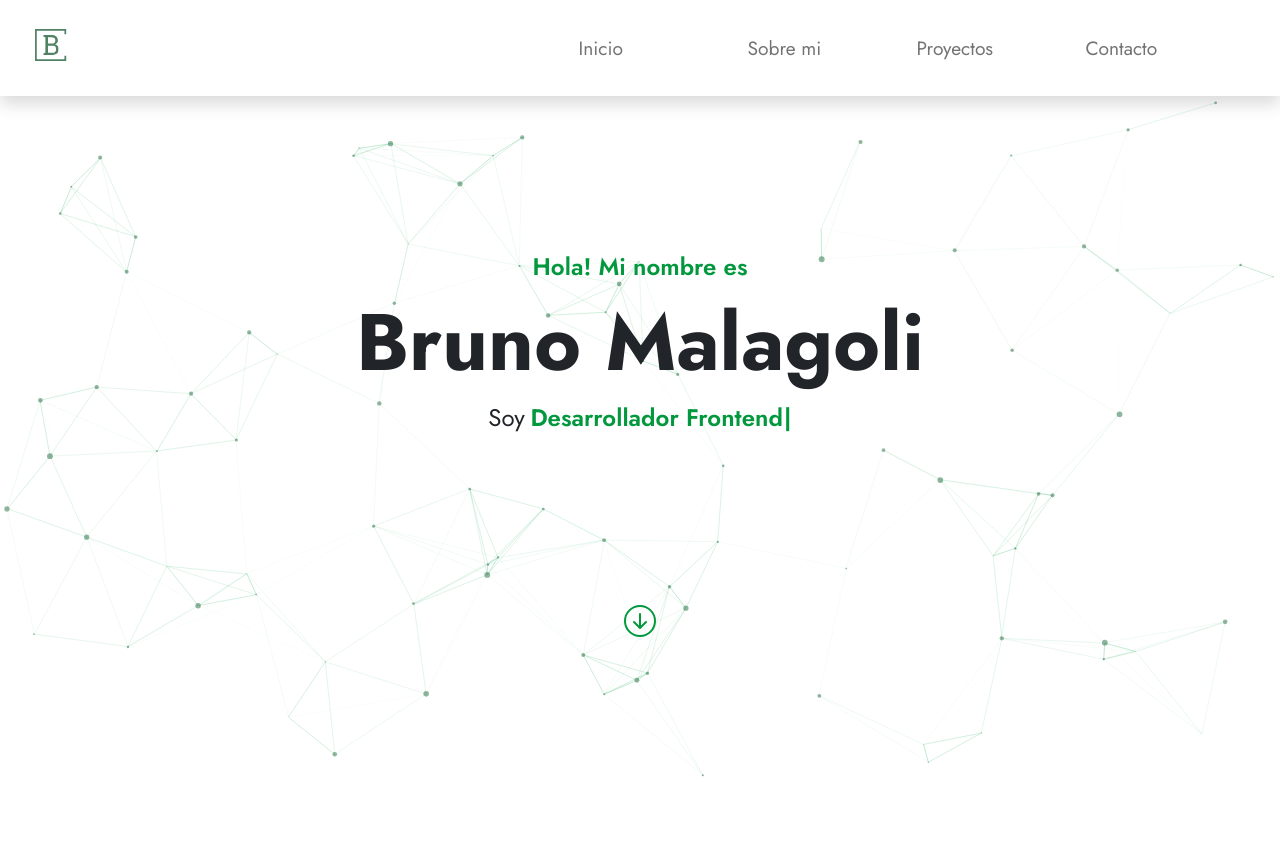
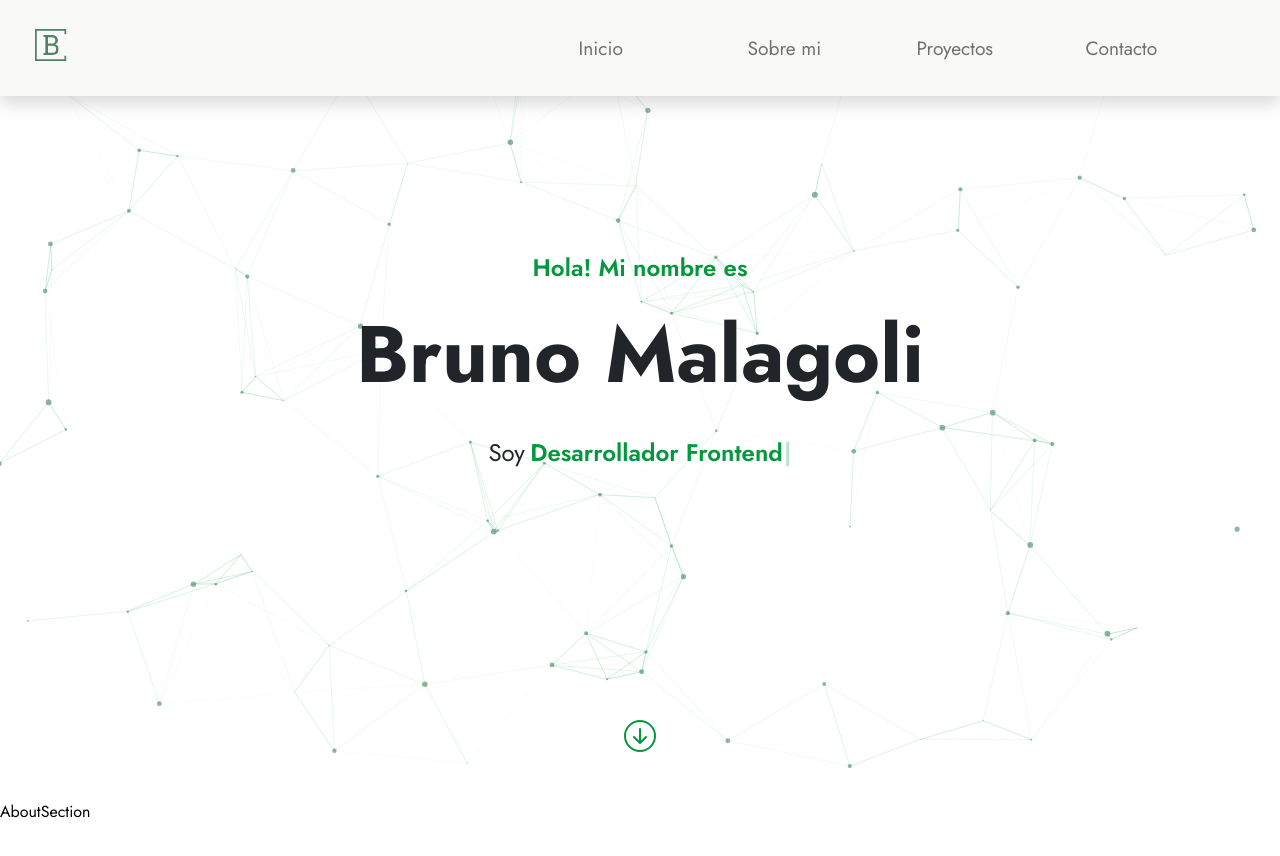
Before and after one commit to BrunoMalagoli/bmalagoli-portfolio, a React (Vite) app: page / in a window 1280 px wide. Shown: the top 856 px of the page. Before the commit the page ends 800 px from the top, so only its background shows below. Built offline with nearby package versions, Linux system fonts and the light colour scheme.

Commit message:
Styles fixing on Hero and AboutSection component creation (no content)

```diff
--- a/src/App.tsx
+++ b/src/App.tsx
@@ -1,4 +1,5 @@
 import "./App.css";
+import AboutSection from "./components/AboutSection";
 import Hero from "./components/Hero";
 import NavBar from "./components/NavBar";
 
@@ -7,6 +8,7 @@ function App() {
     <>
       <NavBar />
       <Hero />
+      <AboutSection />
     </>
   );
 }
--- /dev/null
+++ b/src/components/AboutSection/index.tsx
@@ -0,0 +1,11 @@
+import AboutSectionStyles from "./styles/index.module.css";
+
+const AboutSection = () => {
+  return (
+    <section className={AboutSectionStyles.about_container}>
+      AboutSection
+    </section>
+  );
+};
+
+export default AboutSection;
--- /dev/null
+++ b/src/components/AboutSection/styles/index.module.css
@@ -0,0 +1,3 @@
+.about_container{
+    height: 88vh;
+}
--- a/src/components/Hero/components/MainText/MainText.tsx
+++ b/src/components/Hero/components/MainText/index.tsx
@@ -1,4 +1,3 @@
-import IconArrowDownCircle from "../IconArrowDown";
 import MainTextStyles from "./styles/index.module.css";
 import Typewriter from "typewriter-effect";
 
@@ -30,11 +29,6 @@ const MainText = () => {
           </span>
         </div>
       </div>
-      <div className={MainTextStyles.down_button}>
-        <span>
-          <IconArrowDownCircle />
-        </span>
-      </div>
     </>
   );
 };
--- a/src/components/Hero/components/MainText/styles/index.module.css
+++ b/src/components/Hero/components/MainText/styles/index.module.css
@@ -3,7 +3,7 @@ Negro texto : #212529
 Verde secundario:  #4CBD79
 */
 .main_container{
-    height: 70%;
+    height: 90%;
     width: 100%;
     display: flex;
     align-items: center;
@@ -14,11 +14,13 @@ Verde secundario:  #4CBD79
     text-align: center;
     font-weight: 600;
     font-size: 1.5rem;
+    padding: 2%;
 }
 .main_container > div > h1{
     color: #212529 ;
     font-size: 5rem;
     text-align: center;
+    margin-bottom: 2%;
 }
 
 .main_container > div > span{
@@ -28,6 +30,7 @@ Verde secundario:  #4CBD79
     align-items: center;
     justify-content: center;
     gap: 1%;
+    padding: 2%;
 }
 .main_container > div > span > span{
     font-size: 1.5rem;
@@ -36,11 +39,3 @@ Verde secundario:  #4CBD79
     font-weight: 600;
     font-size: 1.5rem;
 }
-
-.down_button{
-    margin-top: 1rem;
-    text-align: center;
-}
-.down_button > span :hover{
-    cursor: pointer;
-}
--- a/src/components/Hero/index.tsx
+++ b/src/components/Hero/index.tsx
@@ -1,4 +1,5 @@
-import MainText from "./components/MainText/MainText";
+import IconArrowDownCircle from "./components/IconArrowDown";
+import MainText from "./components/MainText";
 import ParticleElement from "./components/ParticleElement";
 import HeroStyles from "./styles/index.module.css";
 const Hero = () => {
@@ -9,6 +10,9 @@ const Hero = () => {
       </div>
       <section className={HeroStyles.hero_container}>
         <MainText />
+        <div className={HeroStyles.down_button}>
+          <IconArrowDownCircle />
+        </div>
       </section>
     </>
   );
--- a/src/components/Hero/styles/index.module.css
+++ b/src/components/Hero/styles/index.module.css
@@ -1,14 +1,21 @@
 
 
 .hero_container{
-    height: 88vh;
+    height: 100vh;
     width: 100%;
-    position: relative;
-    top: 12vh;
+    display: block;
 }
 .particles_container{
-    top: 12vh;
-    height: 88vh;
+    height: 100vh;
     width: 100%;
     position: absolute;
+    z-index: -200;
 }
+.down_button{
+    height: 8%;
+    display: block;
+    text-align: center;
+}
+.down_button :hover{
+    cursor: pointer;
+}
--- a/src/components/NavBar/styles/index.module.css
+++ b/src/components/NavBar/styles/index.module.css
@@ -2,6 +2,7 @@
 
 /*Contenedores*/
 .nav_container{
+    background-color: #f9f9f7 ;
     width: 96%;
     height: 12vh;
     box-shadow: 0 .5rem 1rem rgba(0,0,0,.15);
```
